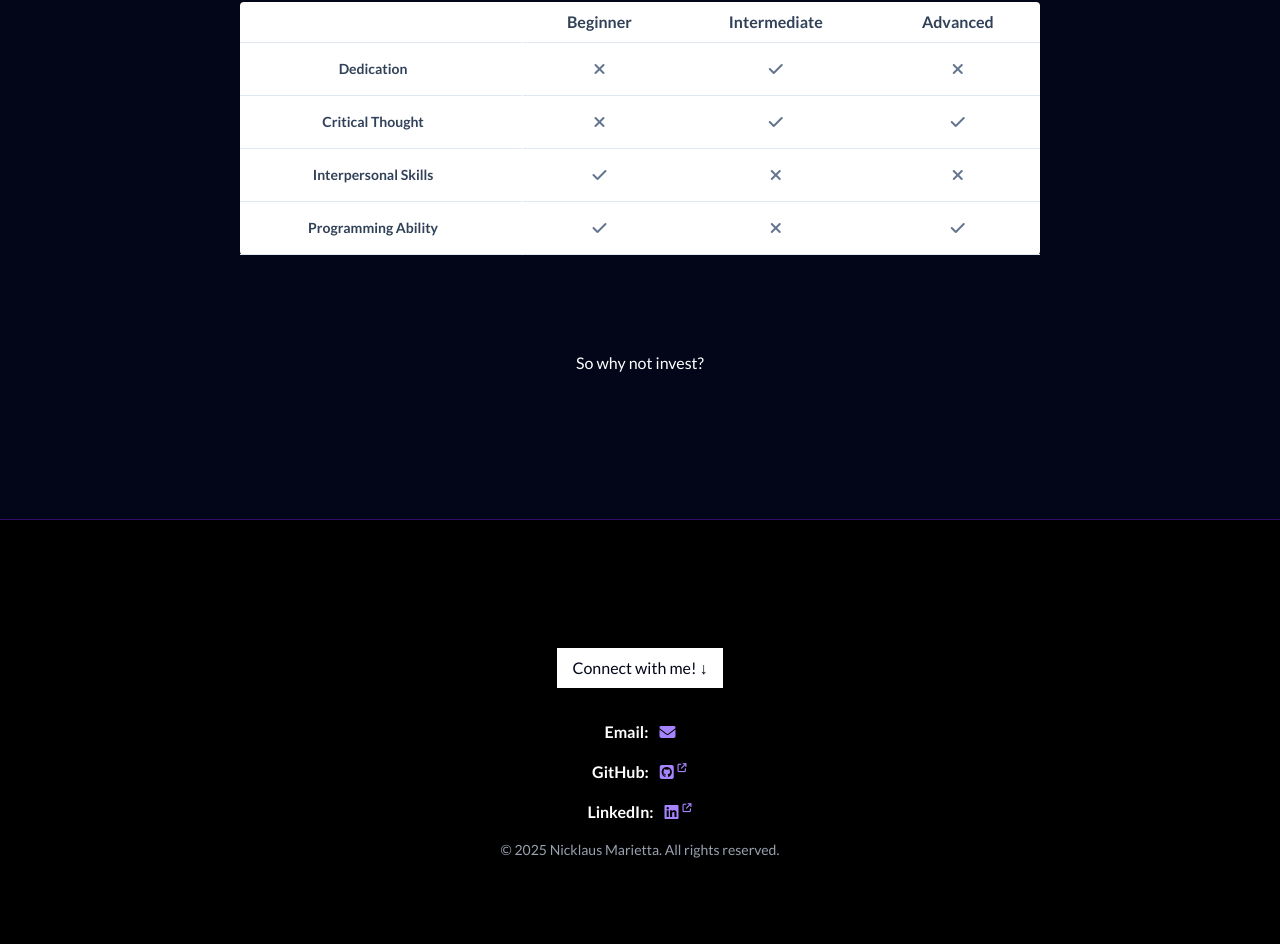
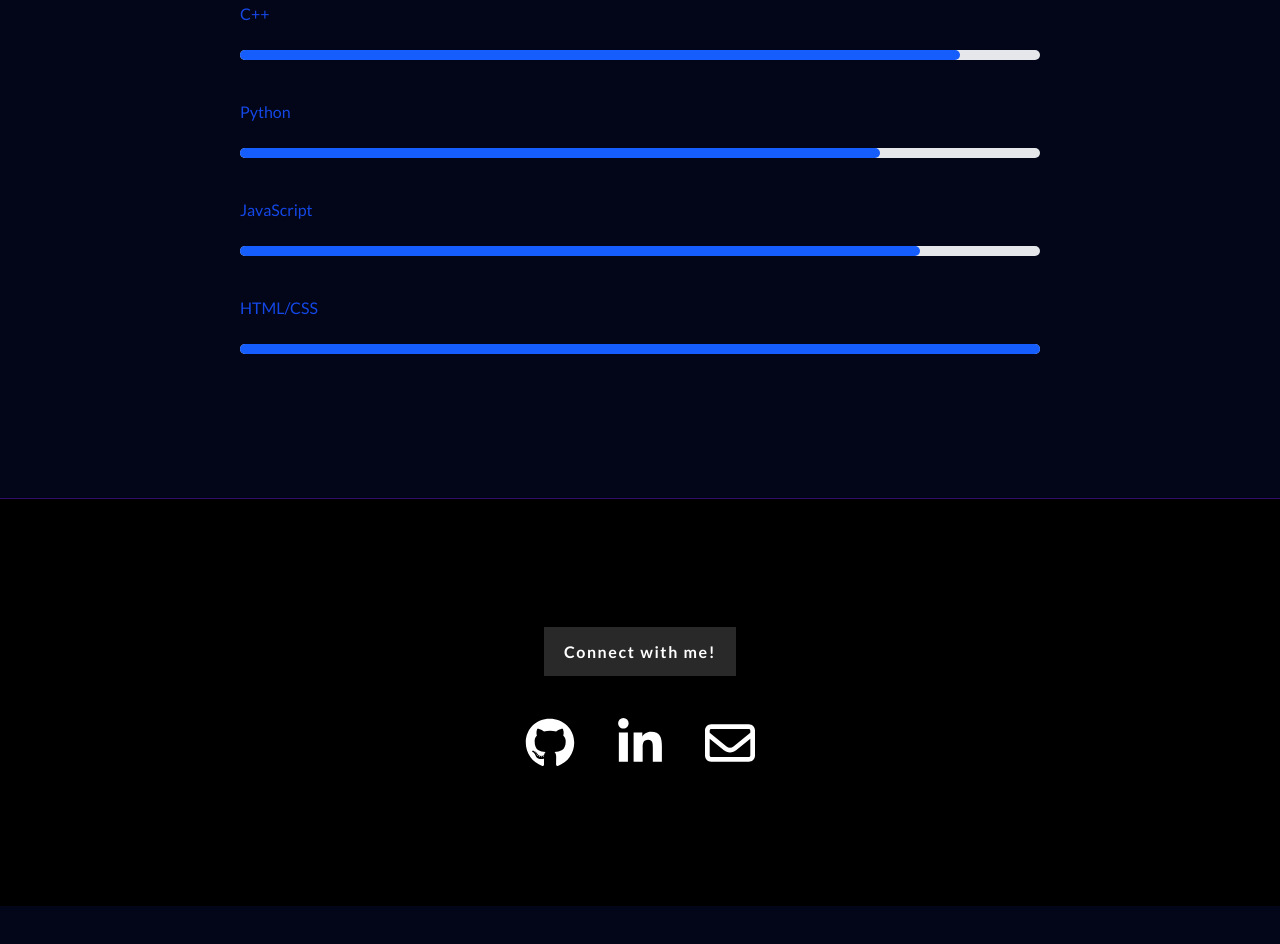
Before and after one commit to nickmarietta/nickmportfol, a SvelteKit app in the folder nickmportfolio/: page / in a window 1280 px wide. Shown: the part 2808-3752 px from the top of the page. After the commit the page ends 3714 px from the top, so only its background shows below. Built offline with nearby package versions, Linux system fonts and the light colour scheme.

Commit message:
implementing some changes. want to change the skill tree part and make the projects into cards.

```diff
--- a/nickmportfolio/src/app.css
+++ b/nickmportfolio/src/app.css
@@ -1,13 +1,224 @@
 @import "tailwindcss";
 
 html {
-    scroll-behavior: smooth;
+  scroll-behavior: smooth;
 }
 
 * {
-    font-family: 'Lato', sans-serif;
+  font-family: "Lato", sans-serif;
 }
 
-h1, h2, h3 .poppins{
-    font-family: 'Poppins', sans-serif;
+h1,
+h2,
+h3 .poppins {
+  font-family: "Poppins", sans-serif;
 }
+
+.card {
+  display: flex;
+  height: 70px;
+  width: 270px;
+}
+
+.card .github, .card .linkedin, .card .email {
+  position: relative;
+  display: flex;
+  align-items: center;
+  justify-content: center;
+  flex: 1;
+  color: whitesmoke;
+  font-size: 24px;
+  text-decoration: none;
+  transition: 0.25s;
+  border-radius: 50px;
+}
+
+.card svg {
+  width: 50px;
+  height: 50px;
+  pointer-events: none;
+}
+
+.card .github:hover {
+  background-color: #1a1e22;
+  animation: bounce_613 0.4s linear;
+}
+
+.card .linkedin:hover {
+  background-color: #0a66c2;
+  animation: bounce_613 0.4s linear;
+}
+
+.card .email:hover {
+  background-color: #69266b;
+  animation: bounce_613 0.4s linear;
+}
+
+@keyframes bounce_613 {
+  40% {
+    transform: scale(1.4);
+  }
+  60% {
+    transform: scale(0.8);
+  }
+  80% {
+    transform: scale(1.2);
+  }
+  100% {
+    transform: scale(1);
+  }
+}
+
+.ui-btn {
+  --btn-default-bg: rgb(41, 41, 41);
+  --btn-padding: 15px 20px;
+  --btn-hover-bg: rgb(51, 51, 51);
+  --btn-transition: .3s;
+  --btn-letter-spacing: .1rem;
+  --btn-animation-duration: 1.2s;
+  --btn-shadow-color: rgba(0, 0, 0, 0.137);
+  --btn-shadow: 0 2px 10px 0 var(--btn-shadow-color);
+  --hover-btn-color: #FAC921;
+  --default-btn-color: #fff;
+  --font-size: 16px;
+  --font-weight: 600;
+  --font-family: "Poppins", sans-serif;
+}
+
+
+.ui-btn {
+  box-sizing: border-box;
+  padding: var(--btn-padding);
+  display: flex;
+  align-items: center;
+  justify-content: center;
+  color: var(--default-btn-color);
+  font: var(--font-weight) var(--font-size) var(--font-family);
+  background: var(--btn-default-bg);
+  border: none;
+  transition: var(--btn-transition);
+  overflow: hidden;
+  box-shadow: var(--btn-shadow);
+}
+
+.ui-btn span {
+  letter-spacing: var(--btn-letter-spacing);
+  transition: var(--btn-transition);
+  box-sizing: border-box;
+  position: relative;
+  background: inherit;
+}
+
+.ui-btn span::before {
+  box-sizing: border-box;
+  position: absolute;
+  content: "";
+  background: inherit;
+}
+
+.ui-btn:hover, .ui-btn:focus {
+  background: var(--btn-hover-bg);
+}
+
+.ui-btn:hover span, .ui-btn:focus span {
+  color: var(--hover-btn-color);
+}
+
+.ui-btn:hover span::before, .ui-btn:focus span::before {
+  animation: chitchat linear both var(--btn-animation-duration);
+}
+
+@keyframes chitchat {
+  0% {
+    content: "#";
+  }
+
+  5% {
+    content: ".";
+  }
+
+  10% {
+    content: "^{";
+  }
+
+  15% {
+    content: "-!";
+  }
+
+  20% {
+    content: "#$_";
+  }
+
+  25% {
+    content: "№:0";
+  }
+
+  30% {
+    content: "#{+.";
+  }
+
+  35% {
+    content: "@}-?";
+  }
+
+  40% {
+    content: "?{4@%";
+  }
+
+  45% {
+    content: "=.,^!";
+  }
+
+  50% {
+    content: "?2@%";
+  }
+
+  55% {
+    content: "\;1}]";
+  }
+
+  60% {
+    content: "?{%:%";
+    right: 0;
+  }
+
+  65% {
+    content: "|{f[4";
+    right: 0;
+  }
+
+  70% {
+    content: "{4%0%";
+    right: 0;
+  }
+
+  75% {
+    content: "'1_0<";
+    right: 0;
+  }
+
+  80% {
+    content: "{0%";
+    right: 0;
+  }
+
+  85% {
+    content: "]>'";
+    right: 0;
+  }
+
+  90% {
+    content: "4";
+    right: 0;
+  }
+
+  95% {
+    content: "<3<3<3<3<3<3";
+    right: 0;
+  }
+
+  100% {
+    content: "";
+    right: 0;
+  }
+}
--- a/nickmportfolio/src/components/Footer.svelte
+++ b/nickmportfolio/src/components/Footer.svelte
@@ -1,27 +1,21 @@
-<footer class="py-20 sm:py-32 bg-black border-t border-solid border-violet-950 flex flex-col gap-4 sm:gap-8 justify-center items-center">
-    <p class="px-4 py-2 bg-white text-slate-950 font-medium">
-        Connect with me! &darr;
-    </p>
-    <div class="flex flex-col gap-4 items-center justify-center">
-        <p>
-            <b class="pr-2">Email:</b>
-            <a class="text-violet-400 hover:text-violet-300 transition-colors duration-200" href="mailto:nickmarietta@live.com"><i class="fa-solid fa-envelope"></i></a>
-        </p>
-        <p><b class="pr-2">GitHub:</b>
-            <a class="text-violet-400 hover:text-violet-300 transition-colors duration-200" target="_blank" href="https://github.com/nickmarietta">
-                <i class="fa-brands fa-square-github"></i><sup><span class="text-xs scale-75 pl-0.5">
-                    <i class="fa-solid fa-arrow-up-right-from-square text-xs scale-[75%]"></i>
-                </span></sup>
-            </a>
-        </p>
-        <p><b class="pr-2">LinkedIn:</b>
-            <a class="text-violet-400 hover:text-violet-300 transition-colors duration-200" target="_blank" href="https://www.linkedin.com/in/nicklaus-marietta/">
-                <i class="fa-brands fa-linkedin"></i><sup><span class="text-xs scale-75 pl-0.5">
-                    <i class="fa-solid fa-arrow-up-right-from-square text-xs scale-[75%]"></i>
-                </span></sup>
-            </a>
-        </p>
-        <p class="text-sm text-gray-400">&copy; 2025 Nicklaus Marietta. All rights reserved.</p>
+    <footer class="py-20 sm:py-32 bg-black border-t border-solid border-violet-950 flex flex-col gap-4 sm:gap-8 justify-center items-center">
+      <button class="ui-btn">
+        <span>
+          Connect with me!
+        </span>
+      </button>
 
-    </div>
+
+
+        <div class="card" target="_blank">
+          <a class="github" href="https://www.github.com/nickmarietta" target="_blank">
+          <svg xmlns="http://www.w3.org/2000/svg" fill="#fff" height="1em" viewBox="0 0 496 512"><path d="M165.9 397.4c0 2-2.3 3.6-5.2 3.6-3.3.3-5.6-1.3-5.6-3.6 0-2 2.3-3.6 5.2-3.6 3-.3 5.6 1.3 5.6 3.6zm-31.1-4.5c-.7 2 1.3 4.3 4.3 4.9 2.6 1 5.6 0 6.2-2s-1.3-4.3-4.3-5.2c-2.6-.7-5.5.3-6.2 2.3zm44.2-1.7c-2.9.7-4.9 2.6-4.6 4.9.3 2 2.9 3.3 5.9 2.6 2.9-.7 4.9-2.6 4.6-4.6-.3-1.9-3-3.2-5.9-2.9zM244.8 8C106.1 8 0 113.3 0 252c0 110.9 69.8 205.8 169.5 239.2 12.8 2.3 17.3-5.6 17.3-12.1 0-6.2-.3-40.4-.3-61.4 0 0-70 15-84.7-29.8 0 0-11.4-29.1-27.8-36.6 0 0-22.9-15.7 1.6-15.4 0 0 24.9 2 38.6 25.8 21.9 38.6 58.6 27.5 72.9 20.9 2.3-16 8.8-27.1 16-33.7-55.9-6.2-112.3-14.3-112.3-110.5 0-27.5 7.6-41.3 23.6-58.9-2.6-6.5-11.1-33.3 2.6-67.9 20.9-6.5 69 27 69 27 20-5.6 41.5-8.5 62.8-8.5s42.8 2.9 62.8 8.5c0 0 48.1-33.6 69-27 13.7 34.7 5.2 61.4 2.6 67.9 16 17.7 25.8 31.5 25.8 58.9 0 96.5-58.9 104.2-114.8 110.5 9.2 7.9 17 22.9 17 46.4 0 33.7-.3 75.4-.3 83.6 0 6.5 4.6 14.4 17.3 12.1C428.2 457.8 496 362.9 496 252 496 113.3 383.5 8 244.8 8zM97.2 352.9c-1.3 1-1 3.3.7 5.2 1.6 1.6 3.9 2.3 5.2 1 1.3-1 1-3.3-.7-5.2-1.6-1.6-3.9-2.3-5.2-1zm-10.8-8.1c-.7 1.3.3 2.9 2.3 3.9 1.6 1 3.6.7 4.3-.7.7-1.3-.3-2.9-2.3-3.9-2-.6-3.6-.3-4.3.7zm32.4 35.6c-1.6 1.3-1 4.3 1.3 6.2 2.3 2.3 5.2 2.6 6.5 1 1.3-1.3.7-4.3-1.3-6.2-2.2-2.3-5.2-2.6-6.5-1zm-11.4-14.7c-1.6 1-1.6 3.6 0 5.9 1.6 2.3 4.3 3.3 5.6 2.3 1.6-1.3 1.6-3.9 0-6.2-1.4-2.3-4-3.3-5.6-2z"></path></svg>
+          </a>
+          <a class="linkedin" href="https://www.linkedin.com/in/nicklaus-marietta/" target="_blank">
+            <svg xmlns="http://www.w3.org/2000/svg" height="1em" viewBox="0 0 448 512" fill="#fff"><path d="M100.28 448H7.4V148.9h92.88zM53.79 108.1C24.09 108.1 0 83.5 0 53.8a53.79 53.79 0 0 1 107.58 0c0 29.7-24.1 54.3-53.79 54.3zM447.9 448h-92.68V302.4c0-34.7-.7-79.2-48.29-79.2-48.29 0-55.69 37.7-55.69 76.7V448h-92.78V148.9h89.08v40.8h1.3c12.4-23.5 42.69-48.3 87.88-48.3 94 0 111.28 61.9 111.28 142.3V448z"></path></svg>          </a>
+          <a class="email" href="mailto:nickmarietta@live.com" target="_blank">
+            <svg xmlns="http://www.w3.org/2000/svg" viewBox="0 0 512 512"><path fill="#ffffff" d="M64 112c-8.8 0-16 7.2-16 16l0 22.1L220.5 291.7c20.7 17 50.4 17 71.1 0L464 150.1l0-22.1c0-8.8-7.2-16-16-16L64 112zM48 212.2L48 384c0 8.8 7.2 16 16 16l384 0c8.8 0 16-7.2 16-16l0-171.8L322 328.8c-38.4 31.5-93.7 31.5-132 0L48 212.2zM0 128C0 92.7 28.7 64 64 64l384 0c35.3 0 64 28.7 64 64l0 256c0 35.3-28.7 64-64 64L64 448c-35.3 0-64-28.7-64-64L0 128z"/></svg>
+          </a>
+        </div>
+
 </footer>
--- a/nickmportfolio/src/components/Main.svelte
+++ b/nickmportfolio/src/components/Main.svelte
@@ -98,48 +98,32 @@
             {/each}
         </div>
         <h5 class="text-2xl sm:text-3xl font-semibold text-center lato">My <span class="text-violet-400">Skills</span></h5>
-        <div class="flex flex-col overflow-x-scroll gap-10 max-w-[800px] mx-auto w-full">
-            <table class="bg-white text-slate-700 rounded text-center">
-                <thead class="border-b border-solid border-slate-200">
-                    <tr class="">
-                        <th>
-                        </th>
-                        <th class="whitespace-nowrap p-2 px-4">Beginner</th>
-                        <th class="whitespace-nowrap p-2 px-4">Intermediate</th>
-                        <th class="whitespace-nowrap p-2 px-4">Advanced</th>
-                    </tr>
-                </thead>
-                <tbody>
-                    <tr class="border-b border-solid border-slate-200">
-                        <td class="border-r border-solid border-white pl-4 pr-8 py-4 font-semibold text-sm whitespace-nowrap">Dedication</td>
-                        <td><i class="fa-solid fa-xmark text-slate-500"></i></td>
-                        <td><i class="fa-solid fa-check text-slate-500"></i></td>
-                        <td><i class="fa-solid fa-xmark text-slate-500"></i></td>
-                    </tr>
-                    <tr class="border-b border-solid border-slate-200">
-                        <td class="border-r border-solid border-white pl-4 pr-8 py-4 font-semibold text-sm whitespace-nowrap">Critical Thought</td>
-                        <td><i class="fa-solid fa-xmark text-slate-500"></i></td>
-                        <td><i class="fa-solid fa-check text-slate-500"></i></td>
-                        <td><i class="fa-solid fa-check text-slate-500"></i></td>
-                    </tr>
-                    <tr class="border-b border-solid border-slate-200">
-                        <td class="border-r border-solid border-white pl-4 pr-8 py-4 font-semibold text-sm whitespace-nowrap">Interpersonal Skills</td>
-                        <td><i class="fa-solid fa-check text-slate-500"></i></td>
-                        <td><i class="fa-solid fa-xmark text-slate-500"></i></td>
-                        <td><i class="fa-solid fa-xmark text-slate-500"></i></td>
-                    </tr>
-                    <tr class="border-b border-solid border-slate-200">
-                        <td class="border-r border-solid border-white pl-4 pr-8 py-4 font-semibold text-sm whitespace-nowrap">Programming Ability</td>
-                        <td><i class="fa-solid fa-check text-slate-500"></i></td>
-                        <td><i class="fa-solid fa-xmark text-slate-500"></i></td>
-                        <td><i class="fa-solid fa-check text-slate-500"></i></td>
-                    </tr>
-                </tbody>
-            </table>
+        <div class="flex flex-col gap-10 max-w-[800px] mx-auto w-full">
+            <!-- svelte-ignore this is the part where we want to include our skills -->
+            <div class="flex justify-between mb-1">
+                <span class="text-base h-1 font-medium text-blue-700 dark:text-white">C++</span>
+            </div>
+            <div class="w-full bg-gray-200 rounded-full h-2.5 dark:bg-gray-700">
+            <div class="bg-blue-600 h-2.5 rounded-full" style="width: 90%"></div>
+            </div>
+            <div class="flex justify-between mb-1">
+                <span class="text-base h-1 font-medium text-blue-700 dark:text-white">Python</span>
+            </div>
+            <div class="w-full bg-gray-200 rounded-full h-2.5 dark:bg-gray-700">
+            <div class="bg-blue-600 h-2.5 rounded-full" style="width: 80%"></div>
+            </div>
+            <div class="flex justify-between mb-1">
+                <span class="text-base h-1 font-medium text-blue-700 dark:text-white">JavaScript</span>
+            </div>
+            <div class="w-full bg-gray-200 rounded-full h-2.5 dark:bg-gray-700">
+            <div class="bg-blue-600 h-2.5 rounded-full" style="width: 85%"></div>
+            </div>
+            <div class="flex justify-between mb-1">
+                <span class="text-base h-1 font-medium text-blue-700 dark:text-white">HTML/CSS</span>
+            </div>
+            <div class="w-full bg-gray-200 rounded-full h-2.5 dark:bg-gray-700">
+            <div class="bg-blue-600 h-2.5 rounded-full" style="width: 100%"></div>
+            </div>
         </div>
-        <div class="mx-auto -mt-12 italic sm:hidden opacity-50">
-            <p>Scroll to see more &rarr;</p>
-        </div>
-        <p class="mx-auto">So why not invest?</p>
     </section>
 </main>
```
